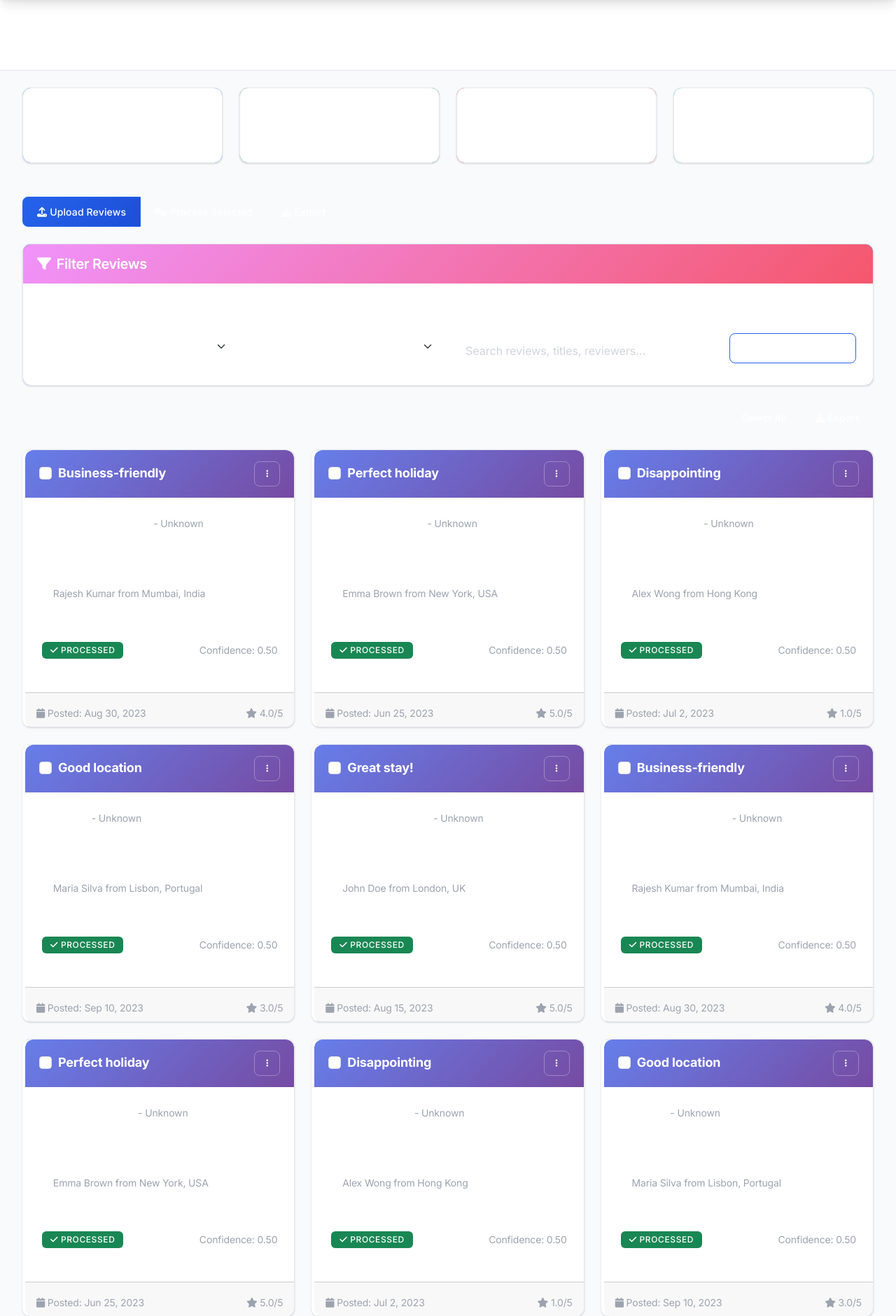
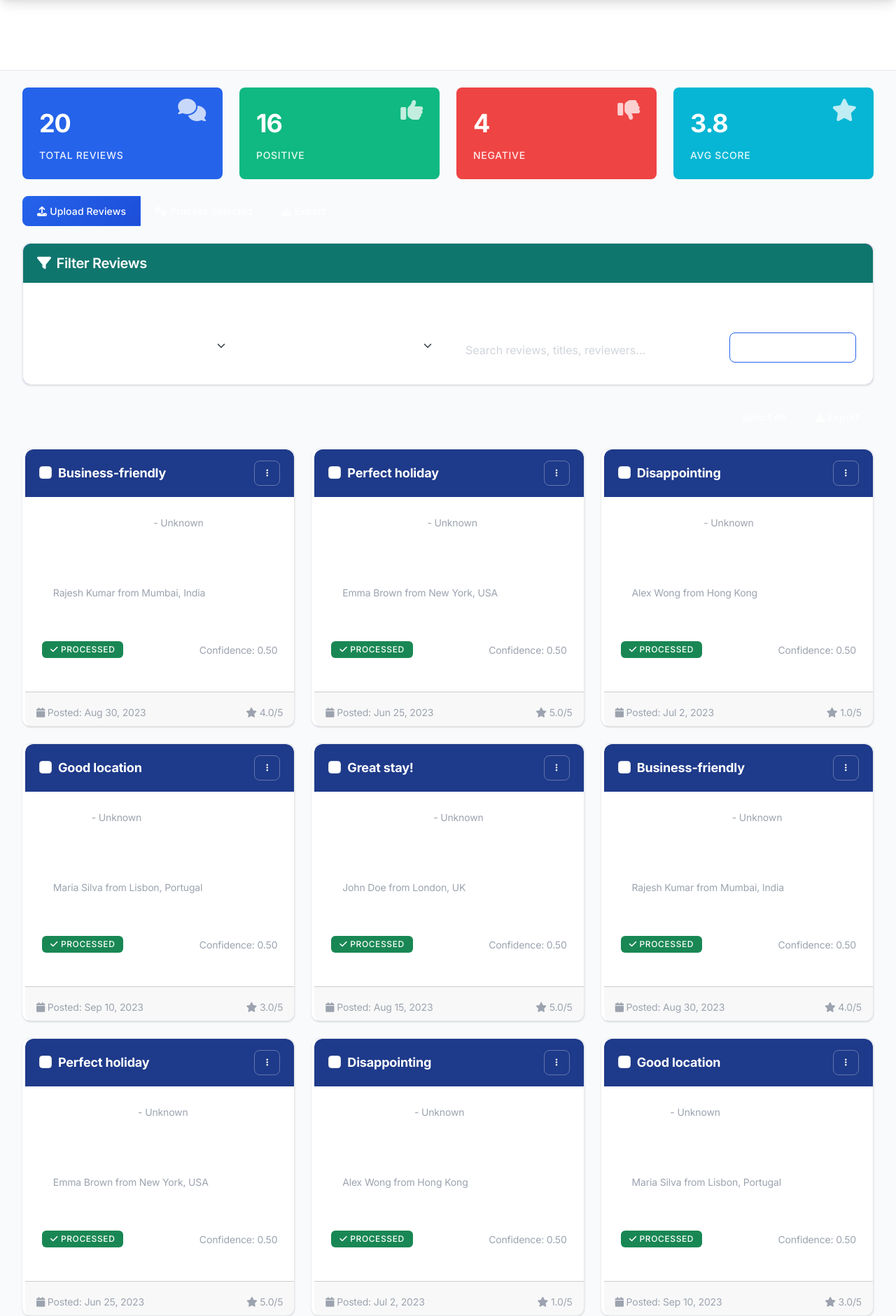
Before and after one commit to iiTzIsh/multiagent-review-sentiment-ai, a Django app: page /dashboard/reviews/ in a window 1280 px wide. Shown: the part 105-1985 px from the top of the page at 70% size. Run offline with Django 4.2, Linux system fonts and the light colour scheme; data comes from the database, SQL or seed files in the repository; both versions use the stored data as it was after the commit; some libraries are stand-ins or nearby versions.

Commit message:
home/reviews functions

```diff
--- a/apps/dashboard/views.py
+++ b/apps/dashboard/views.py
@@ -38,14 +38,14 @@ def dashboard_home(request):
         count=Count('sentiment')
     )
 
-    # Score distribution
-    score_ranges = [
-        ('0-1', Review.objects.filter(ai_score__lt=1).count()),
-        ('1-2', Review.objects.filter(ai_score__gte=1, ai_score__lt=2).count()),
-        ('2-3', Review.objects.filter(ai_score__gte=2, ai_score__lt=3).count()),
-        ('3-4', Review.objects.filter(ai_score__gte=3, ai_score__lt=4).count()),
-        ('4-5', Review.objects.filter(ai_score__gte=4).count()),
-    ]
+    # Score distribution - updated for chart compatibility
+    score_data = []
+    for i in range(1, 6):  # 1 to 5 stars
+        # Try AI score first, then fallback to original rating
+        ai_count = Review.objects.filter(ai_score__gte=i-0.5, ai_score__lt=i+0.5).count()
+        original_count = Review.objects.filter(original_rating=i, ai_score__isnull=True).count()
+        total_count = ai_count + original_count
+        score_data.append(total_count)
 
     context = {
         'total_reviews': total_reviews,
@@ -55,7 +55,7 @@ def dashboard_home(request):
         'recent_reviews': recent_reviews,
         'recent_batches': recent_batches,
         'sentiment_data': list(sentiment_data),
-        'score_ranges': score_ranges,
+        'score_data': score_data,
         'page_title': 'Dashboard',
     }
 
--- a/static/css/dashboard.css
+++ b/static/css/dashboard.css
@@ -365,72 +365,84 @@ div {
     line-height: var(--line-height-relaxed);
 }
 
-/* Statistics Cards */
+/* Statistics Cards - Flat Design */
 .metric-card {
-    background: linear-gradient(135deg, var(--bg-primary) 0%, var(--bg-tertiary) 100%);
-    border: 1px solid var(--gray-200);
-    border-radius: var(--border-radius-xl);
-    padding: 2rem 1.5rem;
-    text-align: center;
-    transition: var(--transition);
+    background: var(--bg-primary);
+    border: none;
+    outline: none;
+    border-radius: 8px;
+    padding: 1.5rem 1.5rem;
+    text-align: left;
+    transition: none;
     position: relative;
     overflow: hidden;
+    box-shadow: none;
+    transform: none;
 }
 
 .metric-card::before {
-    content: '';
-    position: absolute;
-    top: 0;
-    left: 0;
-    right: 0;
-    height: 4px;
-    background: linear-gradient(90deg, var(--primary-color), var(--primary-light));
+    display: none;
 }
 
 .metric-card:hover {
-    transform: translateY(-4px);
-    box-shadow: var(--shadow-xl);
-    border-color: var(--primary-color);
+    transform: none;
+    box-shadow: none;
+    border: none;
+    outline: none;
 }
 
 .metric-card.bg-primary {
-    background: linear-gradient(135deg, var(--primary-color) 0%, var(--primary-dark) 100%);
-    color: var(--text-inverse);
-    border-color: var(--primary-dark);
+    background: #2563eb;
+    color: var(--text-inverse);
+    border: none;
+    outline: none;
 }
 
 .metric-card.bg-primary::before {
-    background: linear-gradient(90deg, rgba(255, 255, 255, 0.3), rgba(255, 255, 255, 0.1));
+    display: none;
 }
 
 .metric-card.bg-success {
-    background: linear-gradient(135deg, var(--success-color) 0%, #059669 100%);
-    color: var(--text-inverse);
-    border-color: #059669;
+    background: #10b981;
+    color: var(--text-inverse);
+    border: none;
+    outline: none;
 }
 
 .metric-card.bg-success::before {
-    background: linear-gradient(90deg, rgba(255, 255, 255, 0.3), rgba(255, 255, 255, 0.1));
+    display: none;
 }
 
 .metric-card.bg-warning {
-    background: linear-gradient(135deg, var(--warning-color) 0%, #d97706 100%);
-    color: var(--text-inverse);
-    border-color: #d97706;
+    background: #f59e0b;
+    color: var(--text-inverse);
+    border: none;
+    outline: none;
 }
 
 .metric-card.bg-warning::before {
-    background: linear-gradient(90deg, rgba(255, 255, 255, 0.3), rgba(255, 255, 255, 0.1));
+    display: none;
 }
 
 .metric-card.bg-info {
-    background: linear-gradient(135deg, var(--info-color) 0%, #0891b2 100%);
-    color: var(--text-inverse);
-    border-color: #0891b2;
+    background: #06b6d4;
+    color: var(--text-inverse);
+    border: none;
+    outline: none;
 }
 
 .metric-card.bg-info::before {
-    background: linear-gradient(90deg, rgba(255, 255, 255, 0.3), rgba(255, 255, 255, 0.1));
+    display: none;
+}
+
+.metric-card.bg-danger {
+    background: var(--danger-color) !important;
+    color: var(--text-inverse);
+    border-color: var(--danger-color) !important;
+}
+
+.metric-card.bg-danger::before {
+    display: none !important;
 }
 
 .metric-value {
@@ -446,6 +458,13 @@ div {
     opacity: 0.9;
     text-transform: uppercase;
     letter-spacing: 0.05em;
+}
+
+/* Icon positioning adjustment only */
+.metric-card .d-flex > div:last-child {
+    position: absolute;
+    top: 1rem;
+    right: 1.5rem;
 }
 
 /* Button System */
@@ -1539,39 +1558,39 @@ small.text-muted {
     color: var(--text-muted) !important;
 }
 
-/* Modern Card Header Styles - Apply to all cards */
+/* Modern Card Header Styles - Professional Dark Blue Theme */
 .card .card-header {
-    background: var(--gradient-purple) !important;
+    background: #1e3a8a !important;
     border: none !important;
     color: white !important;
     padding: 1rem 1.25rem !important;
     border-radius: 12px 12px 0 0 !important;
 }
 
-/* Alternate modern header colors for variety */
+/* Alternate header colors in professional blues and teals */
 .card:nth-child(3n+1) .card-header {
-    background: var(--gradient-purple) !important; /* Purple gradient */
+    background: #1e3a8a !important; /* Professional dark blue */
 }
 
 .card:nth-child(3n+2) .card-header {
-    background: var(--gradient-pink-red) !important; /* Pink to red gradient */
+    background: #0f766e !important; /* Teal green */
 }
 
 .card:nth-child(3n+3) .card-header {
-    background: var(--gradient-blue) !important; /* Blue gradient */
-}
-
-/* Additional modern variations */
+    background: #1e40af !important; /* Royal blue */
+}
+
+/* Additional professional variations */
 .card:nth-child(6n+4) .card-header {
-    background: var(--gradient-green) !important; /* Green gradient */
+    background: #0369a1 !important; /* Sky blue */
 }
 
 .card:nth-child(6n+5) .card-header {
-    background: var(--gradient-pink-yellow) !important; /* Pink to yellow gradient */
+    background: #115e59 !important; /* Dark teal */
 }
 
 .card:nth-child(6n+6) .card-header {
-    background: var(--gradient-mint-pink) !important; /* Mint to pink gradient */
+    background: #1d4ed8 !important; /* Bright blue */
 }
 
 /* Ensure header text and elements are always white and visible */
@@ -1612,3 +1631,46 @@ small.text-muted {
 .text-dark, .text-body {
     color: var(--text-primary) !important;
 }
+
+/* FLAT DESIGN OVERRIDE - Remove Double Border/Outline Effect */
+.metric-card {
+    background: var(--bg-primary) !important;
+    border: none !important;
+    outline: none !important;
+    border-radius: 8px !important;
+    box-shadow: none !important;
+    transform: none !important;
+}
+
+.metric-card:hover,
+.metric-card:focus,
+.metric-card:active {
+    transform: none !important;
+    box-shadow: none !important;
+    border: none !important;
+    outline: none !important;
+}
+
+.metric-card.bg-primary {
+    background: #2563eb !important;
+    border: none !important;
+    outline: none !important;
+}
+
+.metric-card.bg-success {
+    background: #10b981 !important;
+    border: none !important;
+    outline: none !important;
+}
+
+.metric-card.bg-warning {
+    background: #f59e0b !important;
+    border: none !important;
+    outline: none !important;
+}
+
+.metric-card.bg-info {
+    background: #06b6d4 !important;
+    border: none !important;
+    outline: none !important;
+}
--- a/templates/base/base.html
+++ b/templates/base/base.html
@@ -22,7 +22,7 @@
     <script src="https://cdn.jsdelivr.net/npm/chart.js"></script>
 
     <!-- Custom CSS -->
-    <link href="{% load static %}{% static 'css/dashboard.css' %}" rel="stylesheet">
+    <link href="{% load static %}{% static 'css/dashboard.css' %}?v=20250922" rel="stylesheet">
 
     {% block extra_css %}{% endblock %}
 
--- a/templates/dashboard/reviews.html
+++ b/templates/dashboard/reviews.html
@@ -13,17 +13,12 @@
 {% block extra_css %}
 <style>
 .review-card {
-    transition: all 0.3s ease;
+    transition: none;
     border-left: 4px solid transparent;
     background: var(--bg-primary);
     color: var(--text-primary);
     border-radius: 12px;
     overflow: hidden;
-}
-
-.review-card:hover {
-    transform: translateY(-2px);
-    box-shadow: 0 8px 25px rgba(0, 0, 0, 0.15);
 }
 
 .review-card.positive {
@@ -197,66 +192,58 @@
 {% csrf_token %}
 
 <!-- Statistics Overview -->
-<div class="row mb-4">
-    <div class="col-md-3 mt-4 ">
-        <div class="card bg-primary text-white ">
-            <div class="card-body">
+<div class="row g-4 mb-4">
+    <div class="col-md-3">
+        <div class="metric-card bg-primary text-white">
             <div class="d-flex justify-content-between align-items-center">
                 <div>
-                        <h3 class="mb-0">{{ total_reviews|default:0 }}</h3>
-                        <p class="mb-0">Total Reviews</p>
+                    <div class="metric-value">{{ total_reviews|default:0 }}</div>
+                    <div class="metric-label">Total Reviews</div>
                 </div>
-                    <div class="text-white-50">
+                <div class="opacity-75">
                     <i class="fas fa-comments fa-2x"></i>
                 </div>
             </div>
         </div>
     </div>
-    </div>
 
-    <div class="col-md-3 mt-4">
-        <div class="card bg-success text-white">
-            <div class="card-body">
+    <div class="col-md-3">
+        <div class="metric-card bg-success text-white">
             <div class="d-flex justify-content-between align-items-center">
                 <div>
-                        <h3 class="mb-0">{{ positive_reviews|default:0 }}</h3>
-                        <p class="mb-0">Positive</p>
+                    <div class="metric-value">{{ positive_reviews|default:0 }}</div>
+                    <div class="metric-label">Positive</div>
                 </div>
-                    <div class="text-white-50">
+                <div class="opacity-75">
                     <i class="fas fa-thumbs-up fa-2x"></i>
                 </div>
             </div>
         </div>
     </div>
-    </div>
 
-    <div class="col-md-3 mt-4">
-        <div class="card bg-danger text-white">
-            <div class="card-body">
+    <div class="col-md-3">
+        <div class="metric-card bg-danger text-white">
             <div class="d-flex justify-content-between align-items-center">
                 <div>
-                        <h3 class="mb-0">{{ negative_reviews|default:0 }}</h3>
-                        <p class="mb-0">Negative</p>
+                    <div class="metric-value">{{ negative_reviews|default:0 }}</div>
+                    <div class="metric-label">Negative</div>
                 </div>
-                    <div class="text-white-50">
+                <div class="opacity-75">
                     <i class="fas fa-thumbs-down fa-2x"></i>
                 </div>
             </div>
         </div>
     </div>
-    </div>
 
-    <div class="col-md-3 mt-4">
-        <div class="card bg-info text-white">
-            <div class="card-body">
+    <div class="col-md-3">
+        <div class="metric-card bg-info text-white">
             <div class="d-flex justify-content-between align-items-center">
                 <div>
-                        <h3 class="mb-0">{{ average_score|default:0|floatformat:1 }}</h3>
-                        <p class="mb-0">Avg Score</p>
+                    <div class="metric-value">{{ average_score|default:0|floatformat:1 }}</div>
+                    <div class="metric-label">Avg Score</div>
                 </div>
-                    <div class="text-white-50">
+                <div class="opacity-75">
                     <i class="fas fa-star fa-2x"></i>
-                    </div>
                 </div>
             </div>
         </div>
@@ -334,10 +321,7 @@
             <!-- Results Summary -->
             <div class="row mb-4">
                 <div class="col-md-6">
-                    <div class="alert alert-info">
-                        <i class="fas fa-info-circle"></i>
-                        Showing {{ page_obj.start_index }}-{{ page_obj.end_index }} of {{ total_count }} reviews
-                    </div>
+                    <!-- Message removed -->
                 </div>
                 <div class="col-md-6 text-end">
                     <div class="btn-group btn-group-sm">
```
Also changed, not shown: templates/dashboard/home.html (+25 -7 lines), db.sqlite3, 1 other file. Lines whose indentation alone changed are shown as unchanged.
